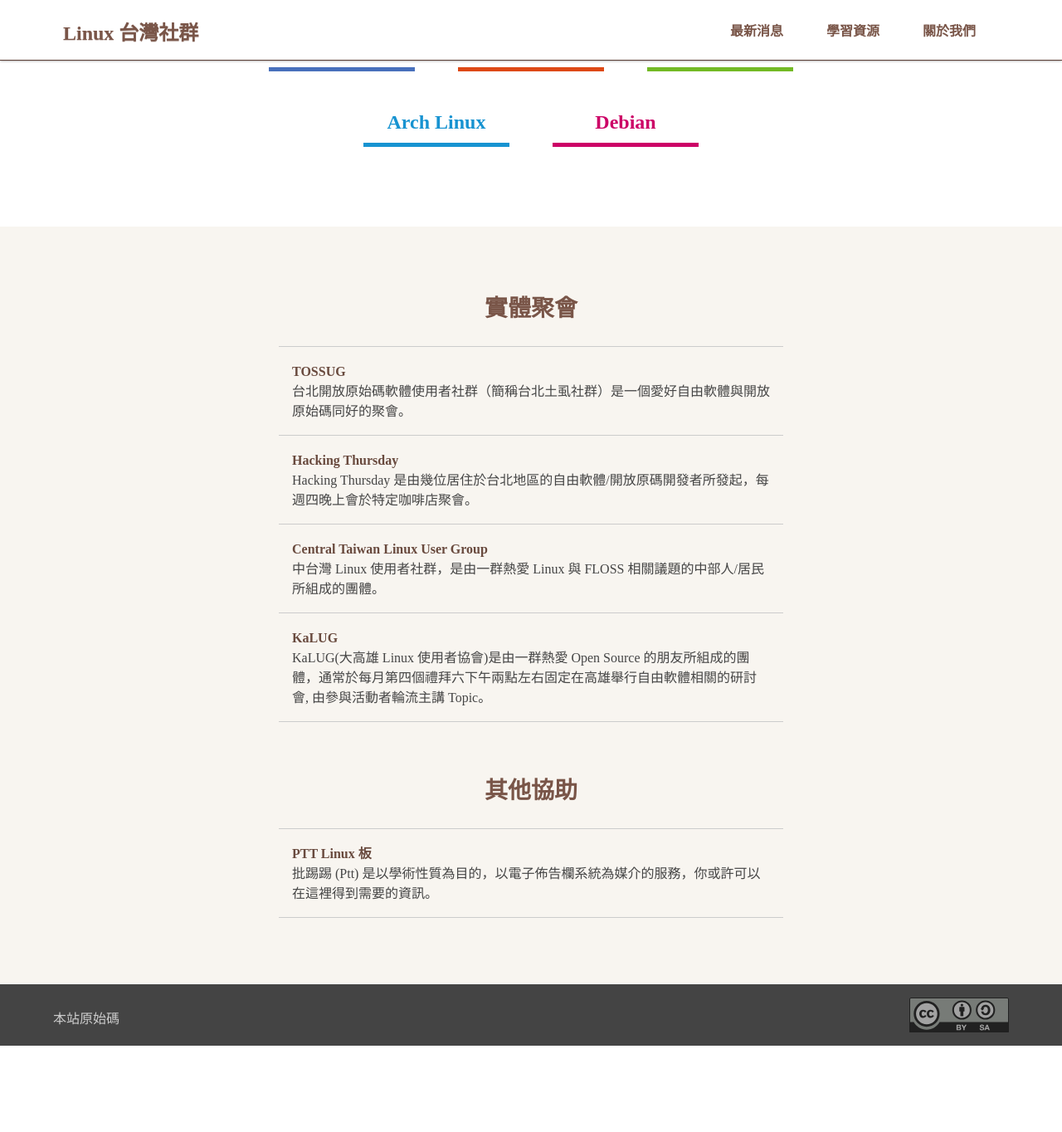
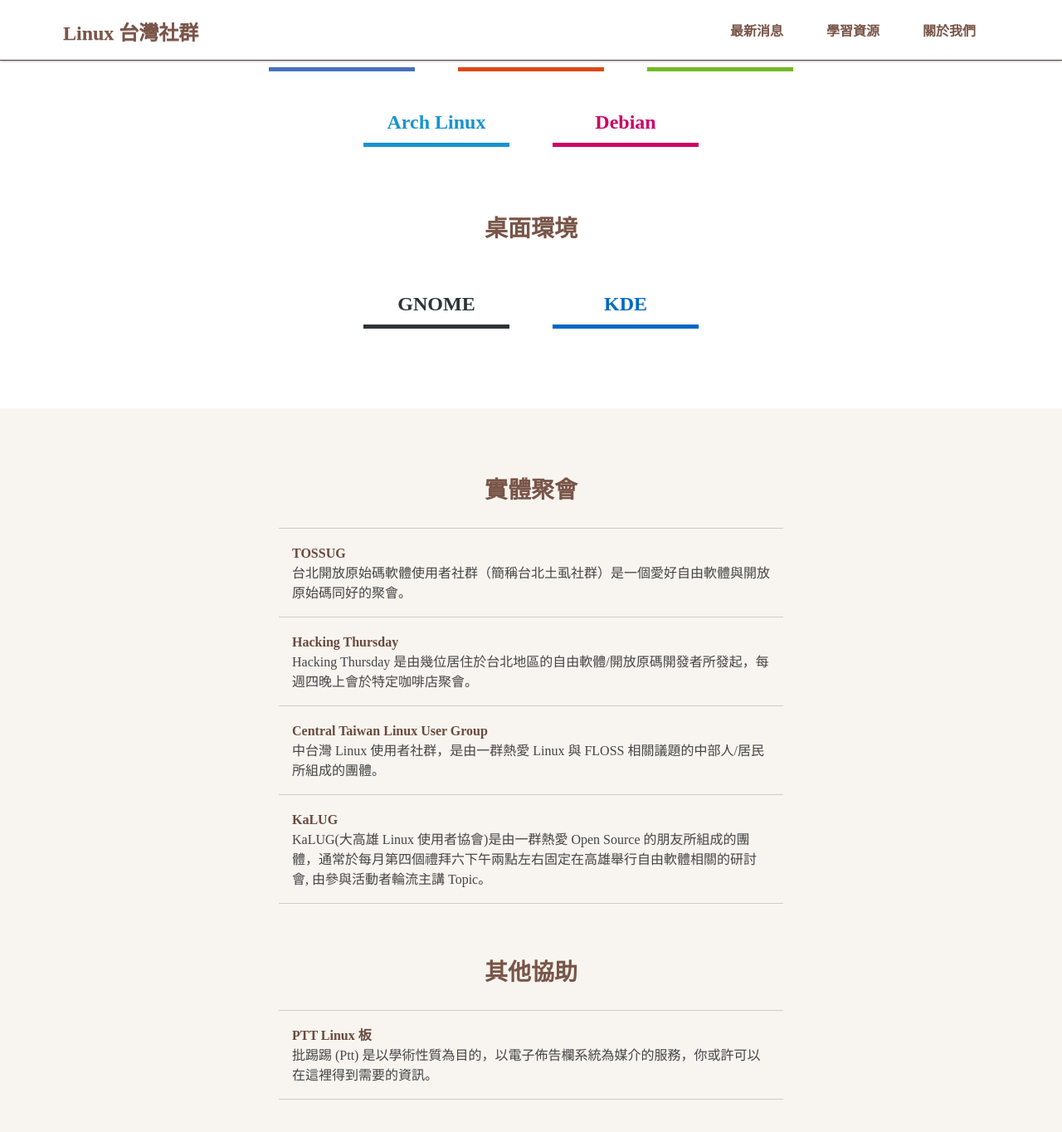
Before and after one commit to linux-taiwan/www.linux.org.tw, a Jekyll site: the page built from index.html, in a window 1280 px wide and 1400 px high, scrolled down 469 px. Shown: the top 1364 px of the window at 83% size. Built offline with Jekyll 4.4.1, drawn with Linux system fonts in a browser that asks for light colours; before the commit the page ends 1729 px from its top, so only the background shows below that.

```diff
--- a/index.html
+++ b/index.html
@@ -16,6 +16,19 @@
 
 				<div class="info">
 					<strong style="color: {{ distro.bgcolor }};">{{ distro.name }}</strong>
+				</div>
+			</a>
+	    </li>
+	    {% endfor %}
+		</ul>
+		<h3>桌面環境</h3>
+		<ul class="devin">
+		{% for devin in site.data.linux.devins %}
+	    <li>
+			<a href="{{ devin.url }}" style="background: linear-gradient(#fff 1em, #fff calc(100% - 5px), {{ devin.bgcolor }} calc(100% - 5px));">
+
+				<div class="info">
+					<strong style="color: {{ devin.bgcolor }};">{{ devin.name }}</strong>
 				</div>
 			</a>
 	    </li>
--- a/style.scss
+++ b/style.scss
@@ -212,7 +212,7 @@
 		margin: 0 auto;
 		list-style-type: none;
 
-		&.distro {
+		&.distro, &.devin {
 			max-width: 800px;
 
 			li {
```
Also changed, not shown: _data/linux.json (+16 -2 lines).
